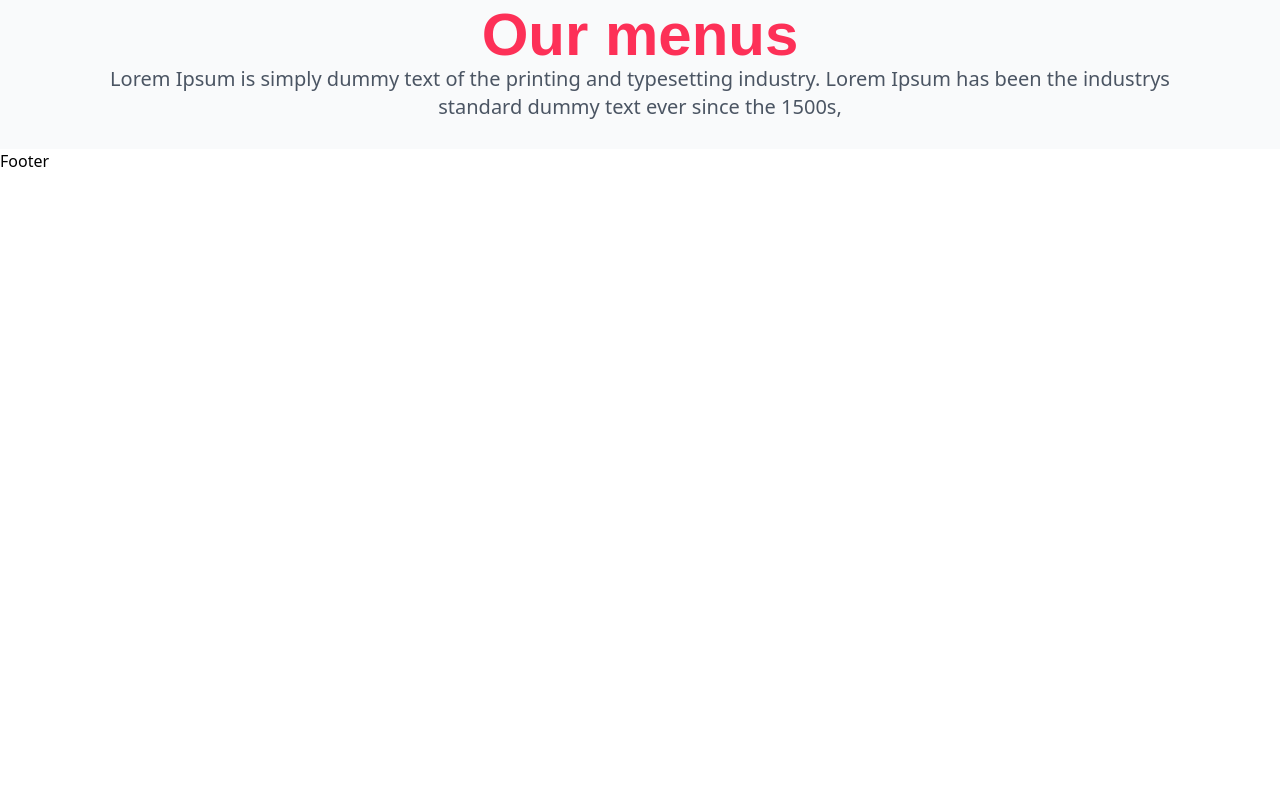
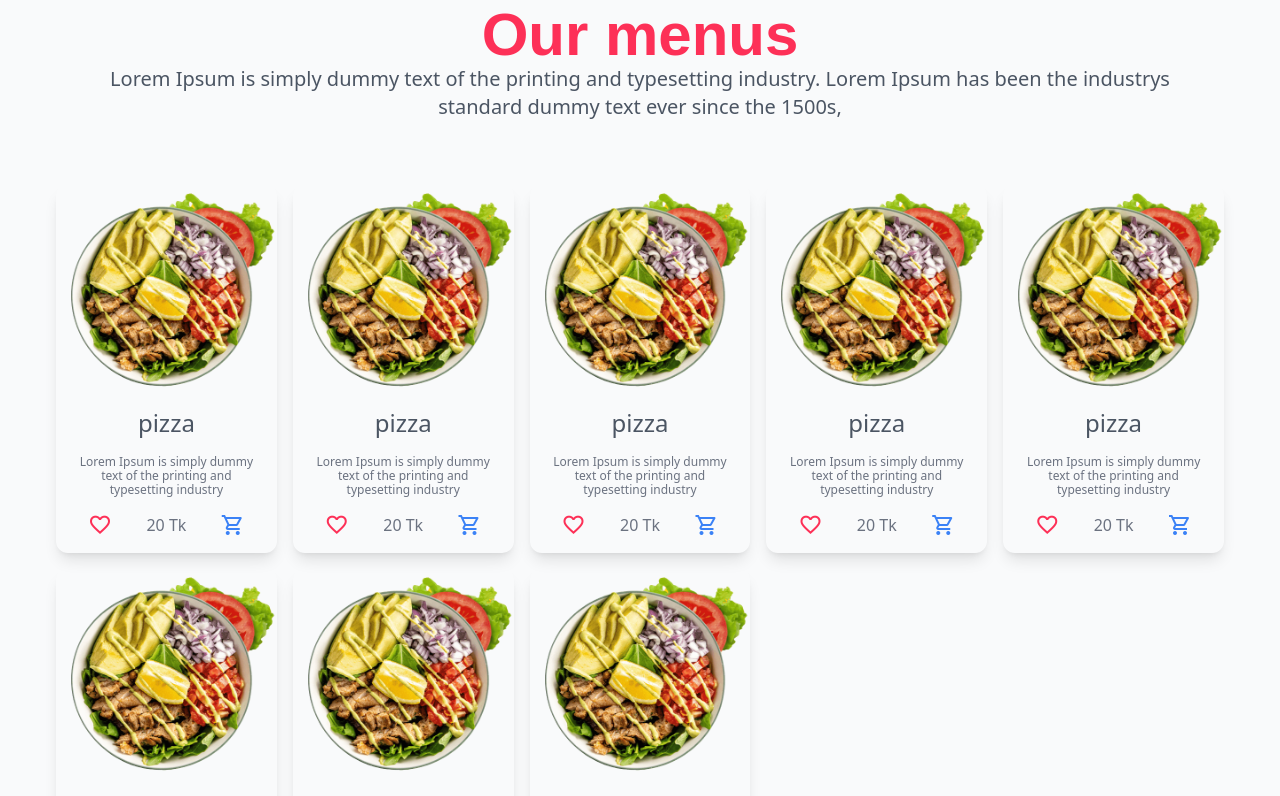
Before and after one commit to Bokhtiar/restura.com, a Next.js app: page / in a window 1280 px wide. Shown: the part 1480-2276 px from the top of the page. Before the commit the page ends 1653 px from the top, so only its background shows below. Built offline with nearby package versions, Linux system fonts and the light colour scheme.

Commit message:
product component deisng

```diff
--- /dev/null
+++ b/src/components/product/index.tsx
@@ -0,0 +1,34 @@
+import Image from "next/image";
+import { IProduct } from "../../types/product.type";
+
+export const Product: React.FC<IProduct> = (props: IProduct): JSX.Element => {
+  return (
+    <section className=" shadow-lg rounded-xl">
+      {/* image */}
+      <Image
+        src="/images/banner1.png"
+        alt="banner1"
+        className="mx-auto"
+        width={250}
+        height={0}
+      />
+      <div className="px-4">
+        {/* content */}
+        <h2 className="text-center text-2xl text-gray-600">{props.name}</h2>
+        <p className="text-[12px] leading-[14px] text-center text-gray-500 md:my-4">
+          {props.short_description}
+        </p>
+        {/* footer section */}
+        <div className="my-4 px-4 text-gray-500 flex items-center justify-between ">
+          <span className="text-primary material-symbols-outlined">
+            favorite
+          </span>
+          <span className="text-[16px]">{props.price} Tk</span>
+          <span className=" text-blue-500 material-symbols-outlined">
+            shopping_cart
+          </span>
+        </div>
+      </div>
+    </section>
+  );
+};
--- a/src/pages/index.tsx
+++ b/src/pages/index.tsx
@@ -2,6 +2,7 @@ import Image from "next/image";
 import { PrimaryButton } from "@/components/button";
 import { Header } from "@/layouts/header";
 import { Title } from "@/components/title";
+import { Product } from "@/components/product";
 
 const Home: React.FC = (): JSX.Element => {
   return (
@@ -115,8 +116,15 @@ const Home: React.FC = (): JSX.Element => {
           {/* content */}
           <p className="text-center text-xl text-gray-600">Lorem Ipsum is simply dummy text of the printing and typesetting industry. Lorem Ipsum has been the industrys <br /> standard dummy text ever since the 1500s, </p>
           {/* menus */}
-          <div className="gird grid-cols-4 md:grid-cols-4 gap-4">
-
+          <div className="grid grid-cols-2 md:grid-cols-5 gap-4 my-16">
+            <Product name="pizza" price={20} short_description="Lorem Ipsum is simply dummy text of the printing and typesetting industry" image="/images/banner1.png"></Product>
+            <Product name="pizza" price={20} short_description="Lorem Ipsum is simply dummy text of the printing and typesetting industry" image="/images/banner1.png"></Product>
+            <Product name="pizza" price={20} short_description="Lorem Ipsum is simply dummy text of the printing and typesetting industry" image="/images/banner1.png"></Product>
+            <Product name="pizza" price={20} short_description="Lorem Ipsum is simply dummy text of the printing and typesetting industry" image="/images/banner1.png"></Product>
+            <Product name="pizza" price={20} short_description="Lorem Ipsum is simply dummy text of the printing and typesetting industry" image="/images/banner1.png"></Product>
+            <Product name="pizza" price={20} short_description="Lorem Ipsum is simply dummy text of the printing and typesetting industry" image="/images/banner1.png"></Product>
+            <Product name="pizza" price={20} short_description="Lorem Ipsum is simply dummy text of the printing and typesetting industry" image="/images/banner1.png"></Product>
+            <Product name="pizza" price={20} short_description="Lorem Ipsum is simply dummy text of the printing and typesetting industry" image="/images/banner1.png"></Product>
           </div>
         </div>
       </section>
--- /dev/null
+++ b/src/types/product.type.ts
@@ -0,0 +1,6 @@
+export interface IProduct {
+    name:string;
+    image:string;
+    price:number;
+    short_description: string;
+}
```
